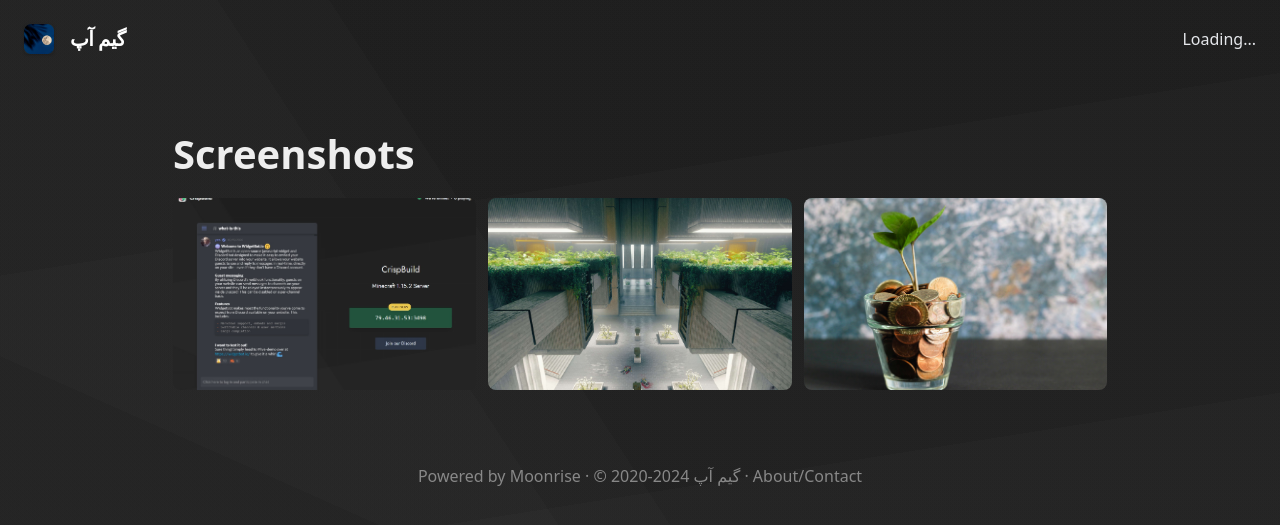
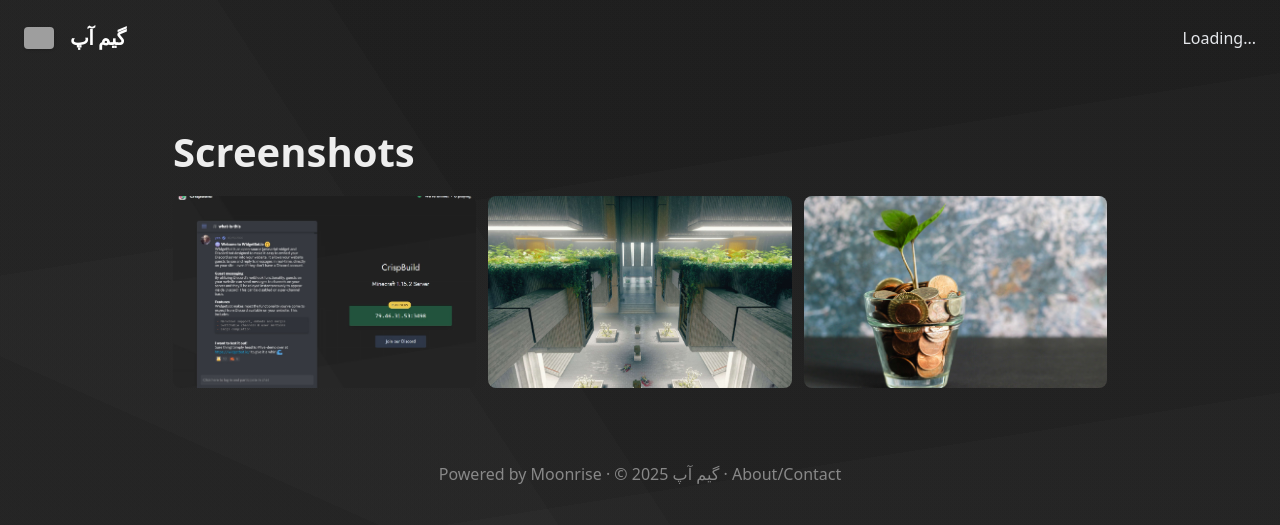
Before and after one commit to ItzCherokee/amiralisafari, a Jekyll site: the page built from docs/screenshots.md, in a window 1280 px wide. Shown: the top 525 px of the page. Built offline with Jekyll 4.4.1, drawn with Linux system fonts in a browser that asks for light colours; grey boxes are pictures that could not be loaded.

Commit message:
Update _config.yml

```diff
--- a/docs/_config.yml
+++ b/docs/_config.yml
@@ -3,8 +3,8 @@
 # Change "moonrise" to your repository name
 url: "https://itzcherokee.github.io"
 baseurl: "/amiralisafari"
-siteIcon: /media/android-chrome-192x192.png
-siteYear: 2020
+siteIcon: /media/siteicon.png
+siteYear: 2025
 siteFooterlink: /about
 showinSearchEngines: true
 # googleAnalyticsID: (uncomment to use)
@@ -13,7 +13,7 @@ showinSearchEngines: true
 # Set basic server info
 serverName: گیم آپ
 serverDescription: سرور ماینکرافت گیم آپ
-serverIP: Mc.Gameup.Ir
+serverIP: 194.50.218.34
 useBedrockForOnlineStatus: false
 
 
```
